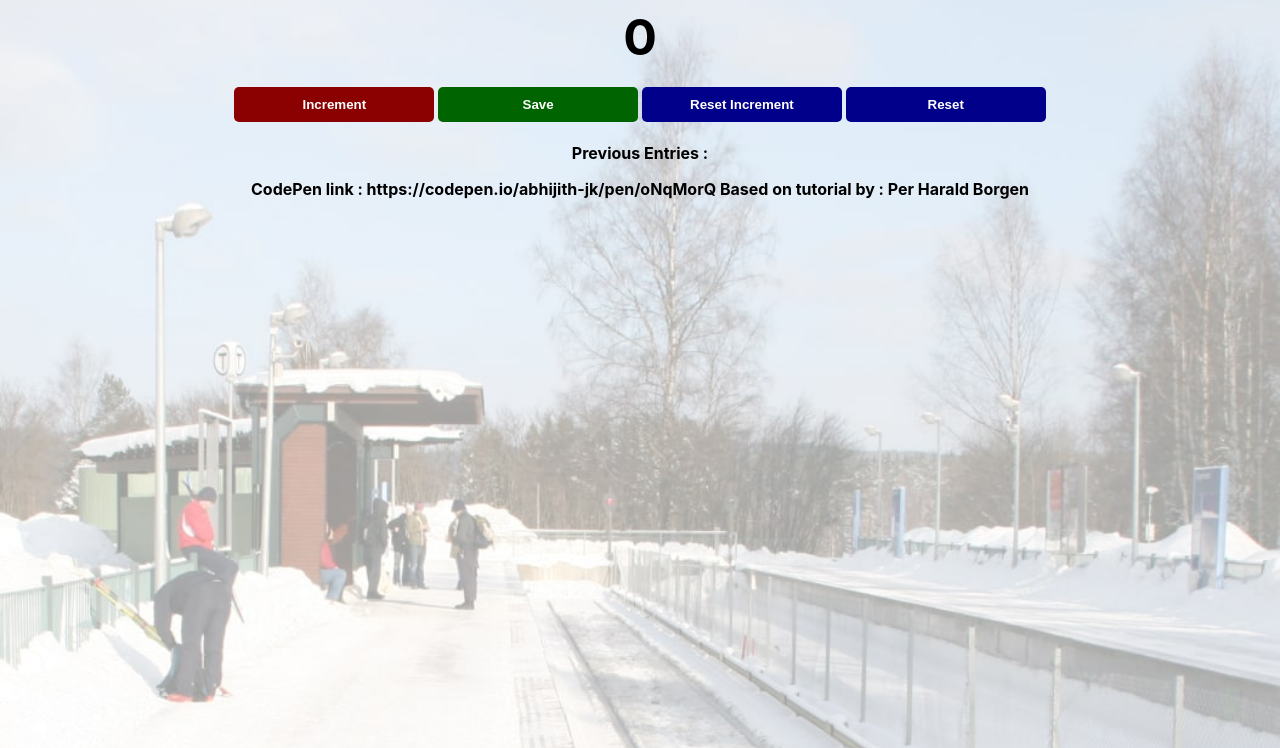
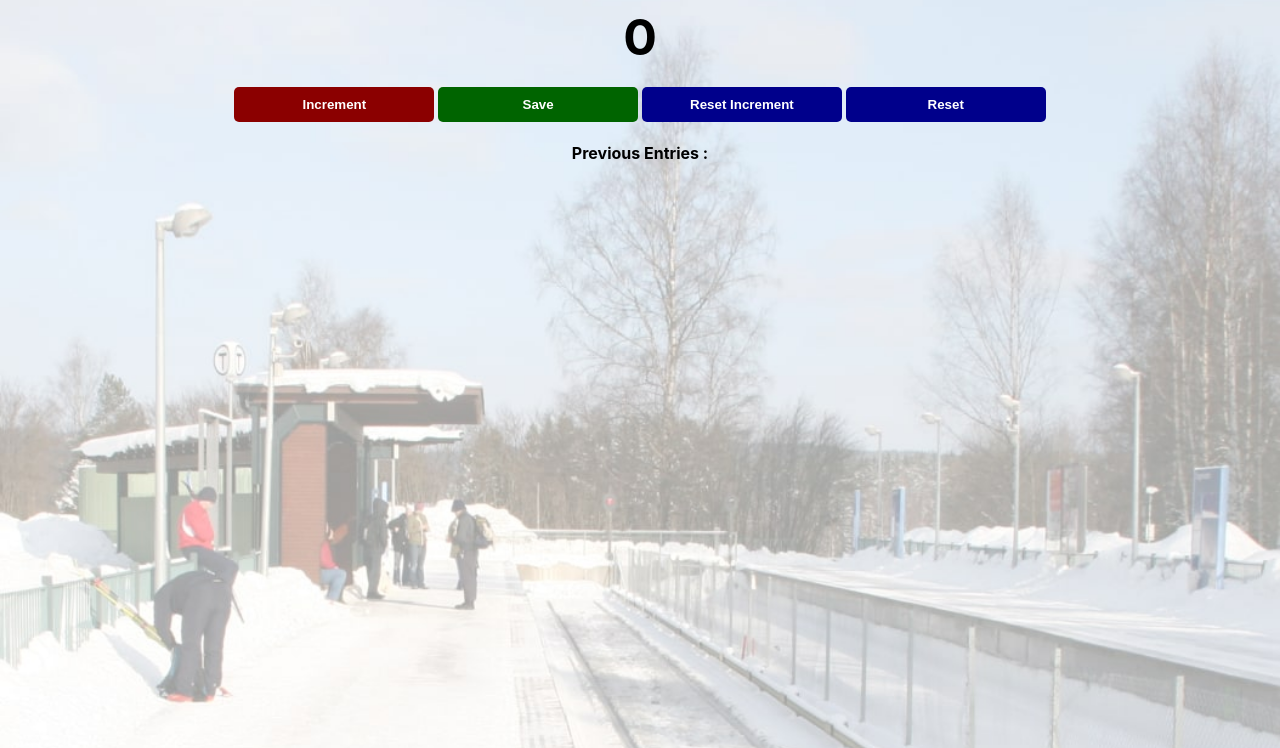
Before and after one commit to abhijith-jk/JS-Projects, a plain HTML site: page People-Counter/index.html in a window 1280 px wide. Shown: the part 52-800 px from the top of the page. Drawn offline with Linux system fonts and the light colour scheme.

Commit message:
Removed Junk again

```diff
--- a/People-Counter/index.html
+++ b/People-Counter/index.html
@@ -19,5 +19,4 @@
 </body>
 </html>
 
-CodePen link : https://codepen.io/abhijith-jk/pen/oNqMorQ
-Based on tutorial by : Per Harald Borgen
+<!-- Based on tutorial by : Per Harald Borgen -->
```
